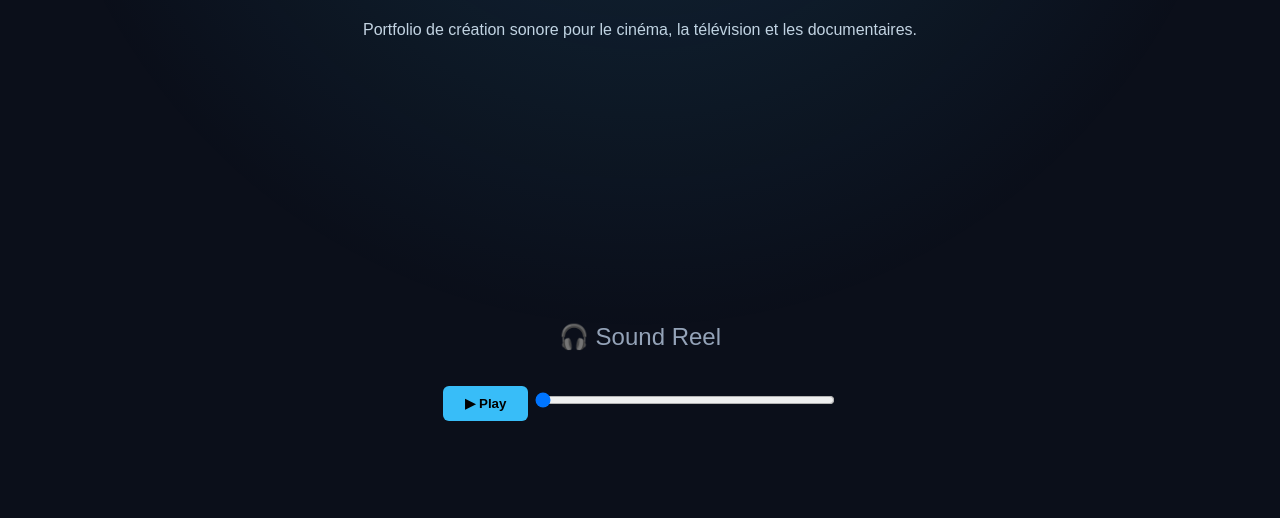
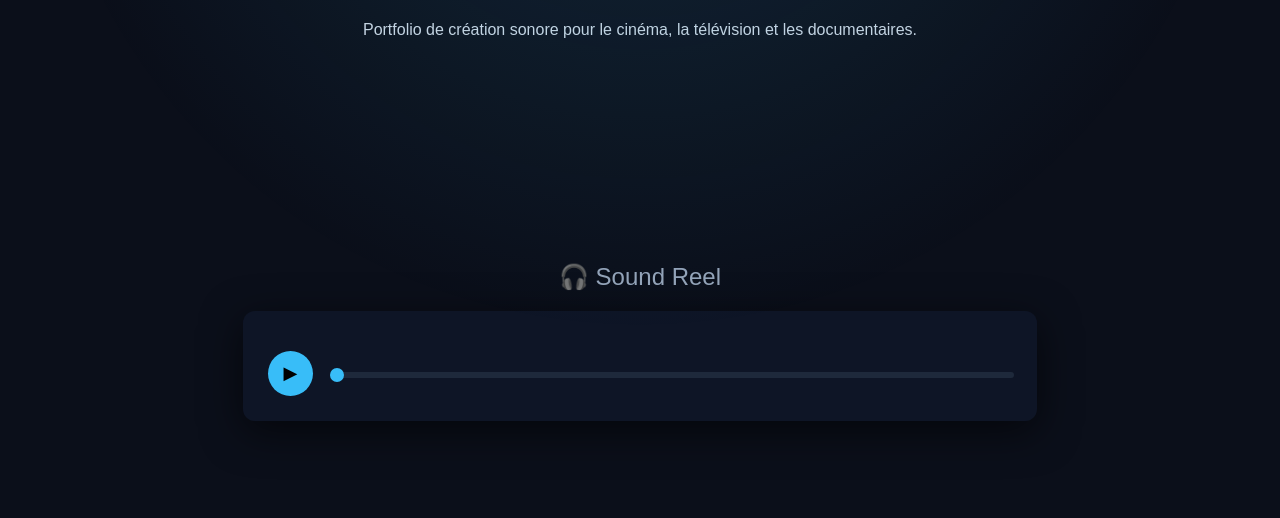
Before and after one commit to badonicaise-alt/mon-portfolio, a website: page public/index.html in a window 1280 px wide. Shown: the part 282-800 px from the top of the page. Drawn offline with Linux system fonts and the light colour scheme.

Commit message:
fix portfolio (index + css + js + audio player pro + conflict cleanup)

```diff
--- a/public/index.html
+++ b/public/index.html
@@ -50,14 +50,23 @@ window.addEventListener("load", () => {
 
     <h2>🎧 Sound Reel</h2>
 
-    <audio id="audio" src="reel.mp3"></audio>
+    <div class="player">
 
-    <button onclick="togglePlay()" id="playBtn">▶ Play</button>
+        <audio id="audio" src="reel.mp3"></audio>
 
-    <input type="range" id="progress" value="0">
+        <div class="controls">
+
+            <button id="playBtn">▶</button>
+
+            <div class="progress-container">
+                <input type="range" id="progress" value="0">
+            </div>
+
+        </div>
+
+    </div>
 
 </section>
-
 <section id="projects" class="projects">
 
     <h2>🎬 Filmography / Projets sonores</h2>
@@ -92,12 +101,14 @@ const progress = document.getElementById("progress");
 function togglePlay() {
     if (audio.paused) {
         audio.play();
-        playBtn.textContent = "⏸ Pause";
+        playBtn.textContent = "⏸";
     } else {
         audio.pause();
-        playBtn.textContent = "▶ Play";
+        playBtn.textContent = "▶";
     }
 }
+
+playBtn.addEventListener("click", togglePlay);
 
 audio.addEventListener("timeupdate", () => {
     progress.value = (audio.currentTime / audio.duration) * 100;
--- a/public/style.css
+++ b/public/style.css
@@ -89,38 +89,60 @@ p {
     line-height: 1.6;
 }
 
-/* ===== AUDIO PLAYER ===== */
-.reel-player {
-    margin-top: 60px;
+/* ===== AUDIO PLAYER PRO ===== */
+
+.player {
+    background: rgba(15, 23, 42, 0.8);
+    width: 60%;
+    margin: auto;
+    padding: 25px;
+    border-radius: 12px;
+    box-shadow: 0 10px 40px rgba(0,0,0,0.6);
 }
 
-audio {
-    width: 320px;
+.controls {
+    display: flex;
+    align-items: center;
+    gap: 15px;
     margin-top: 15px;
 }
 
-/* bouton audio UNIQUE */
 #playBtn {
+    width: 45px;
+    height: 45px;
+    border-radius: 50%;
+    border: none;
     background: #38bdf8;
-    border: none;
-    padding: 10px 22px;
-    margin-top: 15px;
+    color: black;
+    font-size: 18px;
     cursor: pointer;
-    border-radius: 6px;
-    font-weight: bold;
     transition: 0.3s;
 }
 
 #playBtn:hover {
+    transform: scale(1.1);
     background: white;
 }
 
-/* progress */
-#progress {
-    width: 300px;
-    margin-top: 15px;
+.progress-container {
+    flex: 1;
 }
 
+#progress {
+    width: 100%;
+    height: 6px;
+    appearance: none;
+    background: #1e293b;
+    border-radius: 10px;
+}
+
+#progress::-webkit-slider-thumb {
+    appearance: none;
+    width: 14px;
+    height: 14px;
+    background: #38bdf8;
+    border-radius: 50%;
+}
 /* ===== PROJETS CINÉMA ===== */
 .projects {
     margin-top: 80px;
```
